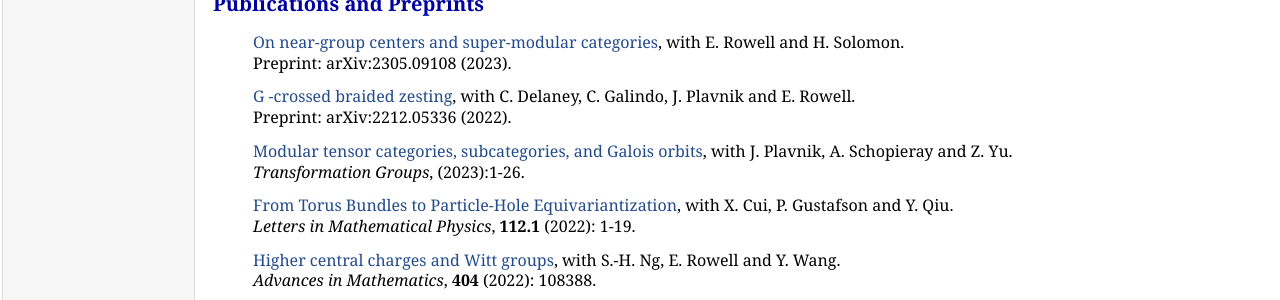
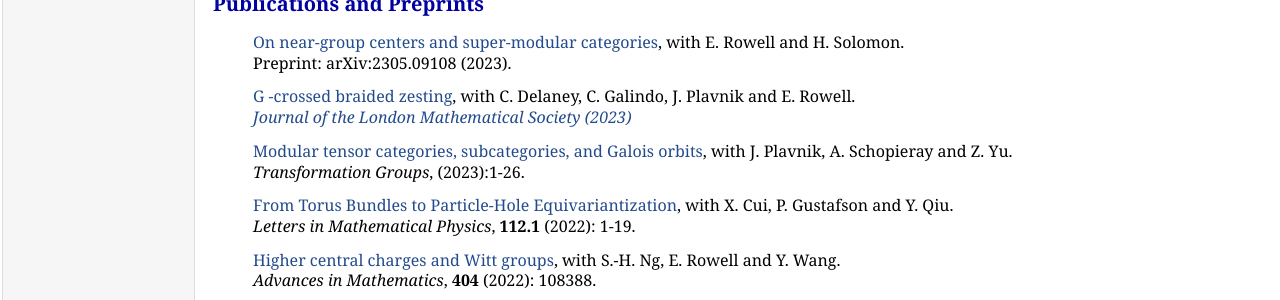
Before and after one commit to zhangqing2513/zhangqing2513.github.io, a Jekyll site: the page index.html, which Jekyll copies as it is, in a window 1280 px wide. Shown: the part 454-754 px from the top of the page. Built offline with Jekyll 4.4.1, drawn with Linux system fonts in a browser that asks for light colours.

Commit message:
Update index.html

```diff
--- a/index.html
+++ b/index.html
@@ -55,7 +55,7 @@
          <p><a href="https://arxiv.org/abs/2305.09108" target="_blank">On near-group centers and super-modular categories</a>, with E. Rowell and H. Solomon. <br>Preprint: arXiv:2305.09108 (2023).
    <p>
    </p>
-      <p><a href="https://arxiv.org/abs/2212.05336" target="_blank">G -crossed braided zesting</a>, with C. Delaney, C. Galindo, J. Plavnik and E. Rowell. <br>Preprint: arXiv:2212.05336 (2022).
+	<p><a href="https://arxiv.org/abs/2212.05336" target="_blank">G -crossed braided zesting</a>, with C. Delaney, C. Galindo, J. Plavnik and E. Rowell. <br> <a href="https://doi.org/10.1112/jlms.12816" target="_blank"><i>Journal of the London Mathematical Society (2023)</i></a>
    <p>
    </p>
 <p><a href="https://arxiv.org/abs/2111.05228" target="_blank">Modular tensor categories, subcategories, and Galois orbits</a>, with J. Plavnik, A. Schopieray and Z. Yu.<br>
```
